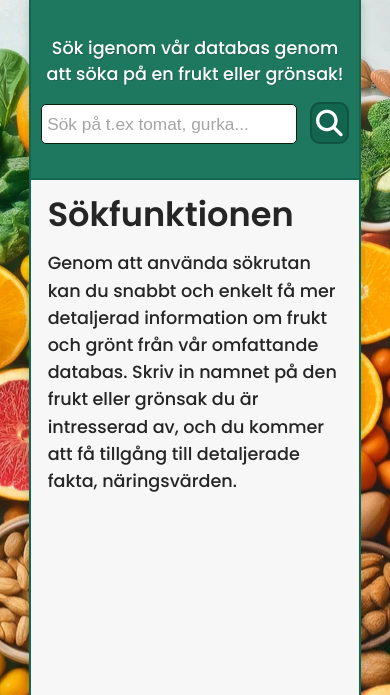
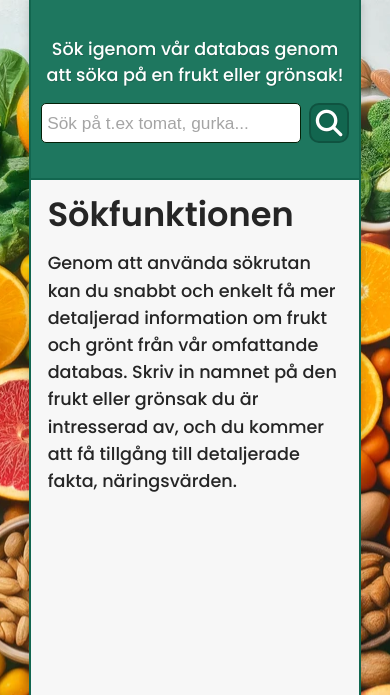
Before and after one commit to Lindayh/nutrition, a Flask app: page /search in a window 390 px wide. Shown: the part 84-779 px from the top of the page. Run offline with Flask 3, Linux system fonts and the light colour scheme; some libraries are stand-ins or nearby versions.

Commit message:
button fix responsive

```diff
--- a/static/style.css
+++ b/static/style.css
@@ -721,7 +721,6 @@ footer p {
     width: 100%;
     height: 180px;
   }
-
   .input-container h3 {
     font-size: 1.1em;
     font-weight: 450;
@@ -743,6 +742,10 @@ footer p {
     font-size: 1.2em;
     padding: 5px;
     margin-top: 15px;
+  }
+  .input-container button {
+    margin: 0;
+    height: 40px;
   }
 
   #default-section h2 {
```
